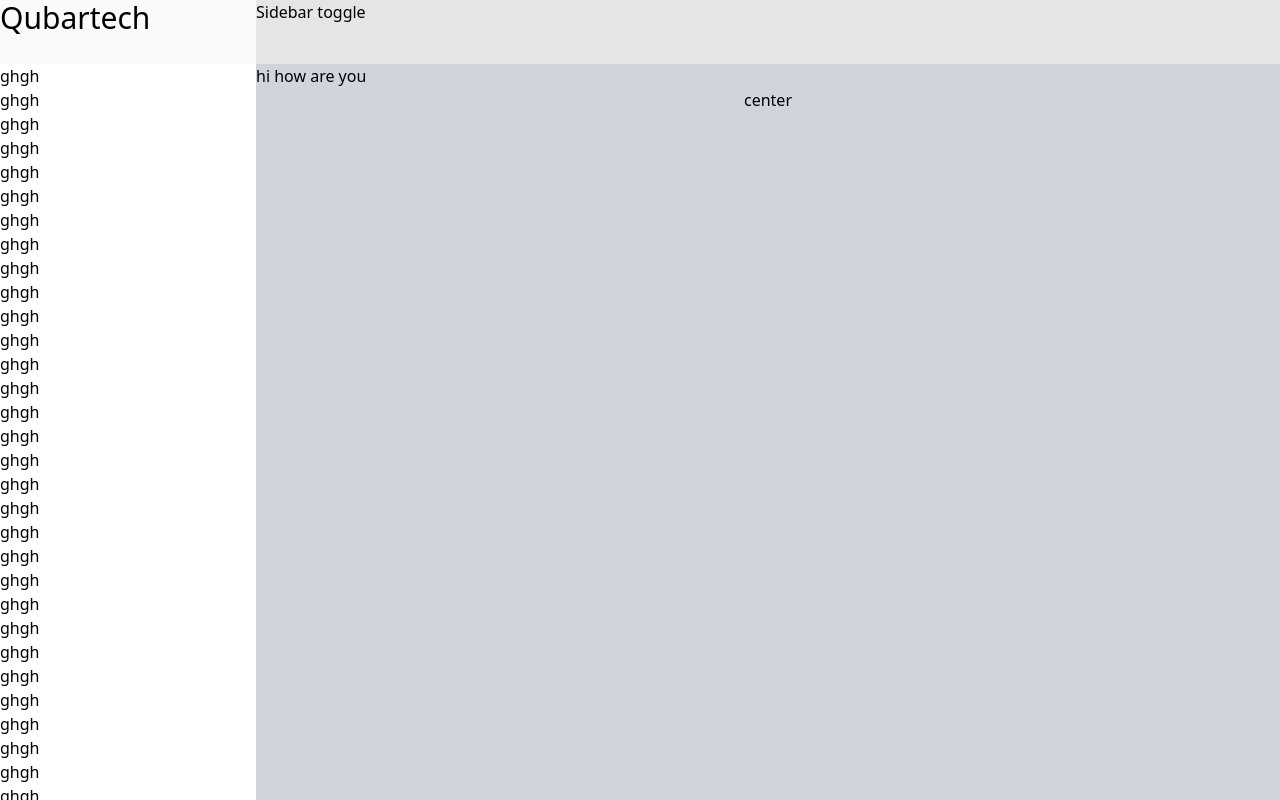
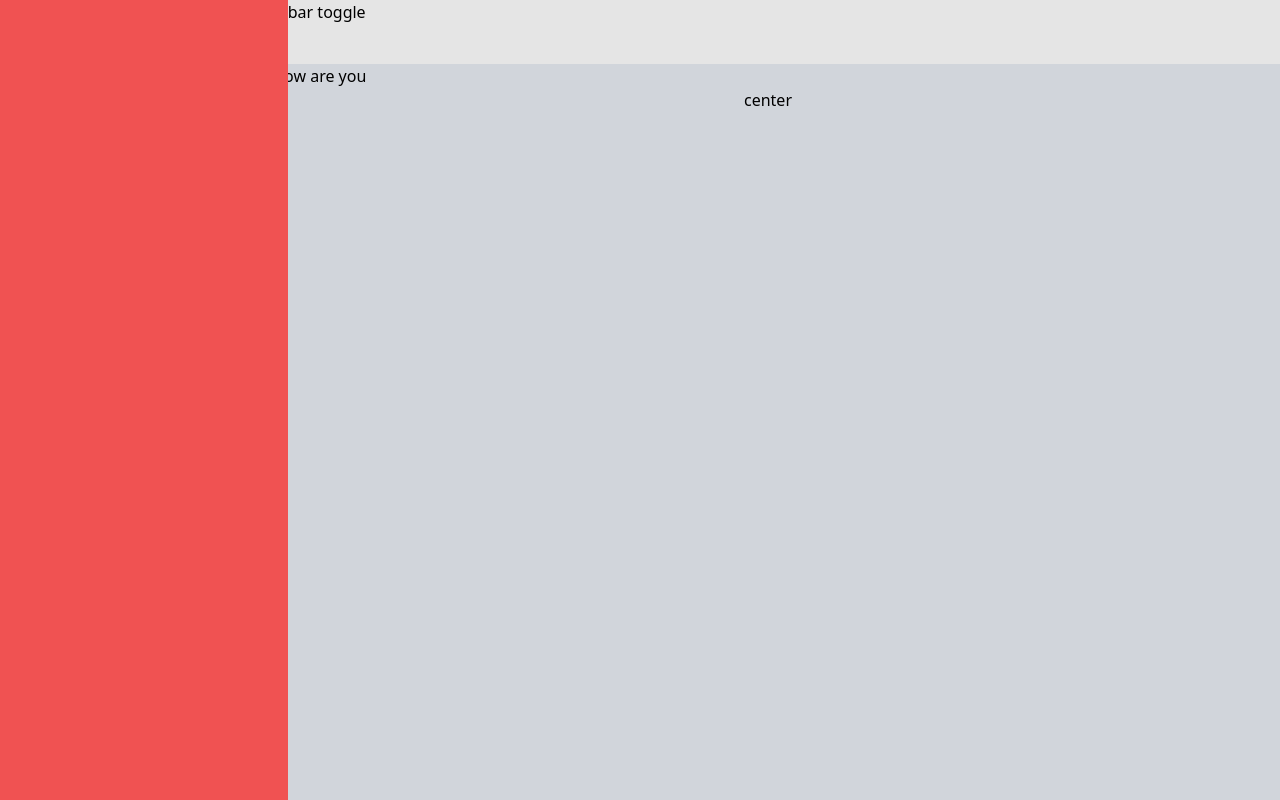
Before and after one commit to TahirAhmad01/dashboard-nav-sidebar, a React (Create React App) app: page / in a window 1280 px wide. Built offline with nearby package versions, Linux system fonts and the light colour scheme.

Commit message:
cpanel auto deploy done

```diff
--- a/src/components/layout.js
+++ b/src/components/layout.js
@@ -7,7 +7,7 @@ export default function Layout() {
 
   return (
     <>
-      <div className="bg-gray-300 h-screen overflow-hidden flex">
+      <div className="bg-gray-300 h-screen overflow-hidden flex relative">
         <Sidebar isOpen={isSidebarOpen} />
 
         <div className="w-full overflow-x-auto">
--- /dev/null
+++ b/src/components/navigation/leftDrawer.js
@@ -0,0 +1,11 @@
+import React from "react";
+
+export default function LeftDrawer({ isOpen }) {
+  return (
+    <>
+      {isOpen && (
+        <div className="absolute w-72 h-full bg-red-500 left-0 top-0"></div>
+      )}
+    </>
+  );
+}
--- a/src/components/navigation/navbar.js
+++ b/src/components/navigation/navbar.js
@@ -1,4 +1,5 @@
 import React from "react";
+import LeftDrawer from './leftDrawer';
 
 export default function Navbar({ setSidebar, isOpen }) {
   const toggleSidebar = () => {
@@ -9,6 +10,7 @@ export default function Navbar({ setSidebar, isOpen }) {
     <>
       <div className="h-16 bg-neutral-200 w-full ">
         <button onClick={toggleSidebar}>Sidebar toggle</button>
+        <LeftDrawer isOpen={isOpen} setSidebar={setSidebar}/>
       </div>
     </>
   );
--- a/src/index.js
+++ b/src/index.js
@@ -2,6 +2,7 @@ import React from "react";
 import ReactDOM from "react-dom/client";
 import App from "./App";
 import "./assets/css/main.css";
+import "flowbite/dist/flowbite.min.js";
 import reportWebVitals from "./reportWebVitals";
 
 const root = ReactDOM.createRoot(document.getElementById("root"));
--- a/tailwind.config.js
+++ b/tailwind.config.js
@@ -1,10 +1,8 @@
 /** @type {import('tailwindcss').Config} */
 module.exports = {
-  content: [
-    "./src/**/*.{js,jsx,ts,tsx}",
-  ],
+  content: ["./src/**/*.{js,jsx,ts,tsx}", "./node_modules/flowbite/**/*.js"],
   theme: {
     extend: {},
   },
-  plugins: [],
-}
+  plugins: [require("flowbite/plugin")],
+};
```
